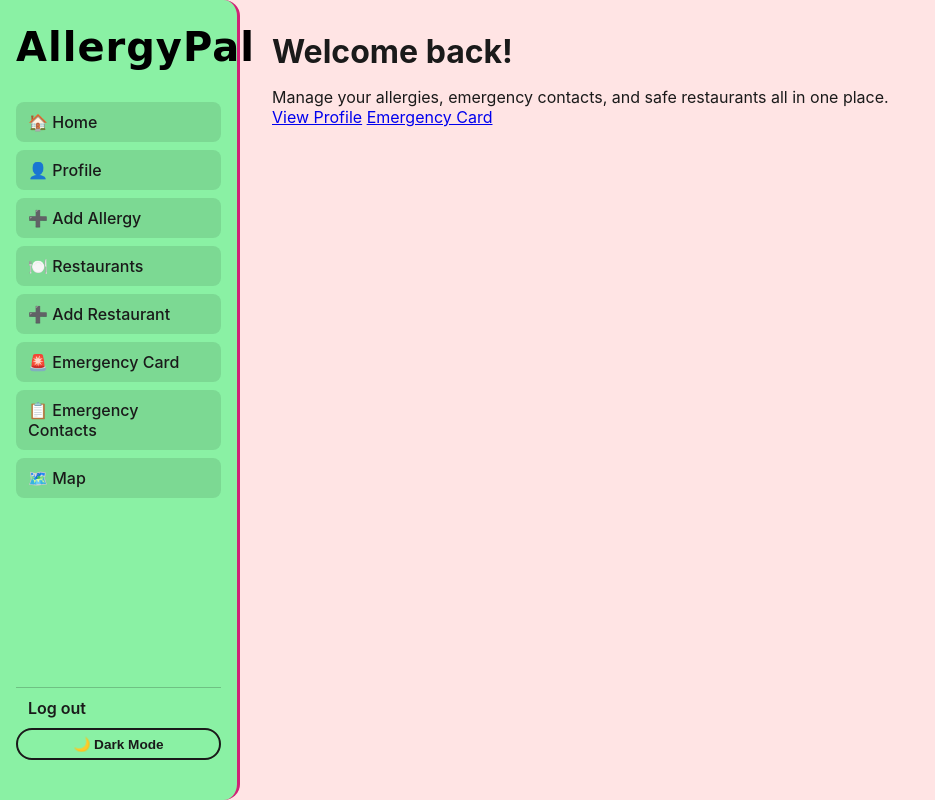
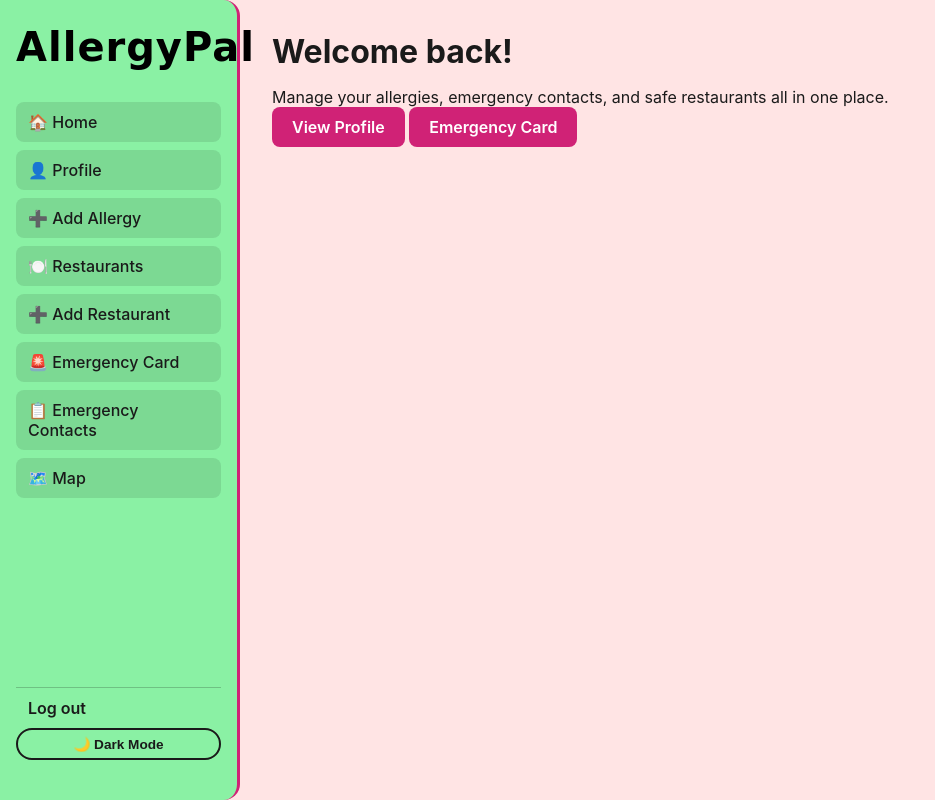
Before and after one commit to liannepob/AllergyPal, a Flask app: page / in a window 1280 px wide. Shown: the whole page, without its empty margins (0-935 px from the left). Run offline with Flask 3, Linux system fonts and the light colour scheme; a user stored in the database is signed in; some libraries are stand-ins or nearby versions; some web fonts are replaced.

Commit message:
CSS updates

```diff
--- a/static/styles.css
+++ b/static/styles.css
@@ -13,9 +13,9 @@
 [data-theme="dark"] {
     --bg: #760132;
     --surface: #7d0454;
-    --text: #f3d3f1;
-    --border: #6e084b;
-    --sidebar-bg: #079b40;
+    --text: #e35c87;
+    --border: #f081c9;
+    --sidebar-bg: #02af7ef1;
     --red: #ff8fab;
 }
 
--- a/templates/index.html
+++ b/templates/index.html
@@ -8,8 +8,8 @@ Home
 {% if session.get("user_id") %}
     <h1>Welcome back!</h1>
     <p>Manage your allergies, emergency contacts, and safe restaurants all in one place.</p>
-    <a href="{{ url_for('profile') }}">View Profile</a>
-    <a href="{{ url_for('emergency') }}">Emergency Card</a>
+    <a href="{{ url_for('profile') }}" class="btn btn-primary">View Profile</a>
+    <a href="{{ url_for('emergency') }}" class="btn btn-primary">Emergency Card</a>
 {% else %}
     <h1>Welcome to AllergyPal</h1>
     <p>Manage your allergies, find safe restaurants, and share your emergency info with people you trust.</p>
--- a/templates/layout.html
+++ b/templates/layout.html
@@ -65,11 +65,22 @@
             if (body.getAttribute('data-theme') === 'dark') {
                 body.removeAttribute('data-theme');
                 btn.textContent = '🌙 Dark Mode';
+                localStorage.setItem('theme', 'light');
             } else {
                 body.setAttribute('data-theme', 'dark');
                 btn.textContent = '☀️ Light Mode';
+                localStorage.setItem('theme', 'dark');
             }
         }
+
+        document.addEventListener('DOMContentLoaded', function() {
+            const saved = localStorage.getItem('theme');
+            const btn = document.querySelector('.theme-toggle');
+            if (saved === 'dark') {
+                document.body.setAttribute('data-theme', 'dark');
+                if (btn) btn.textContent = '☀️ Light Mode';
+            }
+        });
     </script>
 </body>
 </html>
```
Also changed, not shown: 2 other files. Lines whose indentation alone changed are shown as unchanged.
